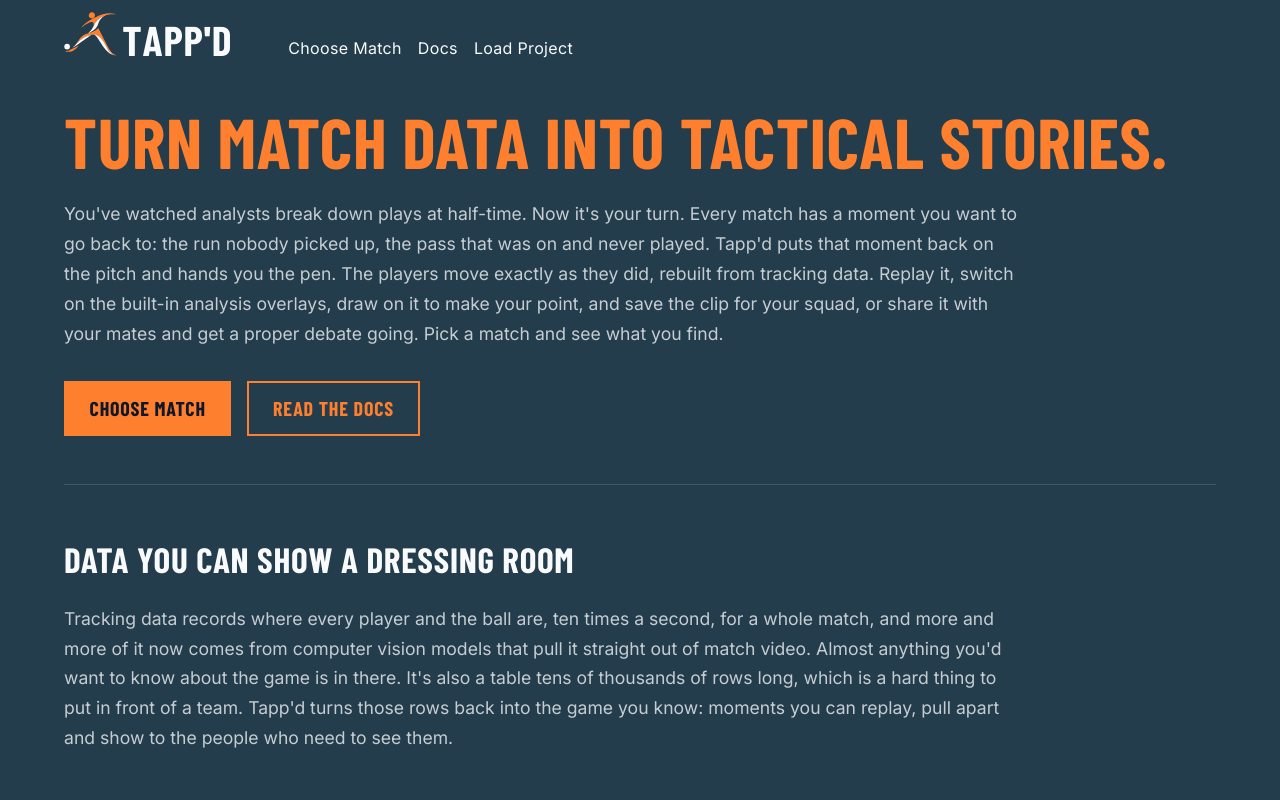
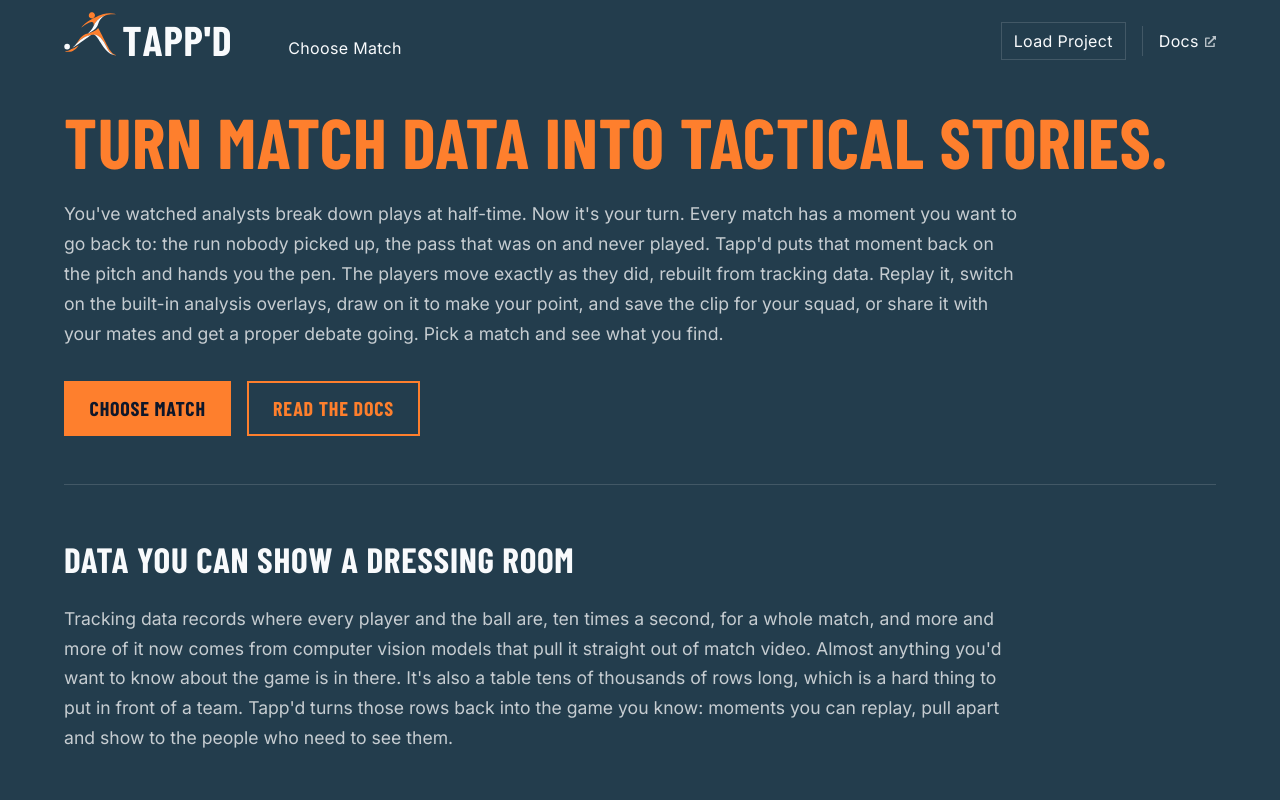
Before and after one commit to MihirT906/PlayTactix, a React (Vite) app in the folder frontend/: page / in a window 1280 px wide. Shown: the top 800 px of the page. Built offline with nearby package versions, Linux system fonts and the light colour scheme; no server answers; a web font is replaced by a local one.

Commit message:
update header bar

```diff
--- a/frontend/src/App.css
+++ b/frontend/src/App.css
@@ -6,9 +6,11 @@
 
 .app-header {
   display: flex;
+  flex-wrap: wrap;
   align-items: flex-end;
   justify-content: flex-start;
-  gap: 56px;
+  column-gap: 56px;
+  row-gap: 12px;
   margin-bottom: 24px;
   padding: 0;
   background: transparent;
@@ -30,6 +32,56 @@
   display: flex;
   align-items: center;
   gap: 16px;
+}
+
+/* Saving, loading and the docs, pushed to the far end of the header. */
+.app-header-actions {
+  display: flex;
+  flex-wrap: wrap;
+  align-items: center;
+  gap: 10px;
+  margin-left: auto;
+}
+
+/* Bordered, so the project actions read as buttons rather than places to go. */
+.app-header .app-header-file-action {
+  display: inline-flex;
+  align-items: center;
+  gap: 7px;
+  padding: 6px 12px;
+  border: 1px solid var(--surface-subtle-border);
+  font-size: 0.9rem;
+  transition: color 0.2s ease, border-color 0.2s ease, background 0.2s ease;
+}
+
+.app-header .app-header-file-action:hover:not(:disabled) {
+  border-color: var(--surface-subtle-border-hover);
+  background: var(--surface-subtle-background);
+}
+
+.unsaved-dot {
+  width: 7px;
+  height: 7px;
+  border-radius: 50%;
+  background: var(--color-accent);
+}
+
+.app-header-divider {
+  align-self: stretch;
+  width: 1px;
+  margin: 4px 6px;
+  background: var(--surface-subtle-border);
+}
+
+.app-header-docs {
+  display: inline-flex;
+  align-items: center;
+  gap: 6px;
+}
+
+.app-header-docs svg {
+  font-size: 0.7em;
+  opacity: 0.7;
 }
 
 .app-kicker {
--- a/frontend/src/App.tsx
+++ b/frontend/src/App.tsx
@@ -1,4 +1,5 @@
 import { useCallback, useEffect, useRef, useState, type RefObject } from 'react'
+import { FaExternalLinkAlt } from 'react-icons/fa'
 import { Link, Navigate, Route, Routes, matchPath, useBlocker, useMatch, useNavigate } from 'react-router-dom'
 import './App.css'
 import DataManager from './services/DataManager'
@@ -142,9 +143,12 @@ function AppContent({
       workFingerprint({ session, style: styleRef.current, matchData: matchMetaData, annotationStore, timelineStore })
     const [savedWorkRequest, setSavedWorkRequest] = useState(0)
     const markWorkSaved = useCallback(() => setSavedWorkRequest((request) => request + 1), [])
+    // Mirrored in state as well, so the Save button re-renders to show whether there are unsaved changes.
+    const [savedWork, setSavedWork] = useState<string | null>(null)
     useEffect(() => {
       if (savedWorkRequest === 0) return
       savedWorkRef.current = currentWork()
+      setSavedWork(savedWorkRef.current)
       // eslint-disable-next-line react-hooks/exhaustive-deps
     }, [savedWorkRequest])
 
@@ -416,7 +420,8 @@ function AppContent({
                 </Link>
               </h1>
             </div>
-            <div className="navigation-bar">
+            {/* Places to go next to the brand; things to do with a project, then help, at the far end. */}
+            <nav className="navigation-bar" aria-label="Main">
               <button
                 type="button"
                 className={`app-header-action ${isPickerRoute ? 'is-active' : ''}`}
@@ -435,14 +440,8 @@ function AppContent({
                   Back to Workspace
                 </button>
               ) : null}
-              <button
-                type="button"
-                className={`app-header-action ${isDocsRoute ? 'is-active' : ''}`}
-                onClick={() => window.open(ROUTES.docs, '_blank', 'noopener')}
-                aria-label="Docs"
-              >
-                Docs
-              </button>
+            </nav>
+            <div className="app-header-actions">
               <ProjectControls
                 annotationStore={annotationStore}
                 timelineStore={timelineStore}
@@ -457,7 +456,20 @@ function AppContent({
                 }}
                 onProjectSaved={markWorkSaved}
                 confirmDiscardWork={confirmDiscardWork}
+                savedWork={selectedMatchId === null ? null : savedWork}
+                annotationVersion={annotationVersion}
               />
+              <span className="app-header-divider" aria-hidden="true" />
+              <button
+                type="button"
+                className={`app-header-action app-header-docs ${isDocsRoute ? 'is-active' : ''}`}
+                onClick={() => window.open(ROUTES.docs, '_blank', 'noopener')}
+                aria-label="Docs (opens in a new tab)"
+                title="Opens in a new tab"
+              >
+                Docs
+                <FaExternalLinkAlt aria-hidden="true" />
+              </button>
             </div>
           </header>
 
--- a/frontend/src/components/ProjectControls.tsx
+++ b/frontend/src/components/ProjectControls.tsx
@@ -1,10 +1,10 @@
-import { useEffect, useRef, useState } from 'react'
+import { useEffect, useMemo, useRef, useState } from 'react'
 import { useMatchSession } from '../context/MatchSessionContext'
 import { useStyleConfig } from '../context/StyleConfigContext'
 import type AnnotationStore from '../services/AnnotationStore-optimized'
 import type TimelineStore from '../services/TimelineStore'
 import MatchDataManager from '../services/MatchDataManager'
-import { downloadProject, restoreProject, serializeProject, type RestoredProject } from '../services/projectSerializer'
+import { downloadProject, restoreProject, serializeProject, workFingerprint, type RestoredProject } from '../services/projectSerializer'
 import { parseProject } from '../types/SavedProject'
 import type { KeyMomentsData } from '../types/KeyMomentsDataInterfaces'
 import type { MatchData } from '../types/MatchDataInterfaces'
@@ -28,6 +28,10 @@ type ProjectControlsProps = {
   onProjectSaved: () => void
   // Asks the user before loading a project over work they haven't saved; false means stop.
   confirmDiscardWork: () => boolean
+  // The work as last saved, loaded or opened, to tell whether there are unsaved changes; null with no match open.
+  savedWork: string | null
+  // Bumped whenever the annotations change, which the store does not announce itself.
+  annotationVersion: number
 }
 
 const NOTICE_DURATION_MS = 6000
@@ -43,6 +47,8 @@ export default function ProjectControls({
   onProjectApplied,
   onProjectSaved,
   confirmDiscardWork,
+  savedWork,
+  annotationVersion,
 }: ProjectControlsProps) {
   const { session, selectMatch, restoreSession } = useMatchSession()
   const style = useStyleConfig()
@@ -50,6 +56,23 @@ export default function ProjectControls({
   const [pending, setPending] = useState<RestoredProject | null>(null)
   const [busy, setBusy] = useState(false)
   const [notice, setNotice] = useState<{ kind: 'info' | 'error'; text: string } | null>(null)
+
+  // The Insights tracks change in their own store, so listen for them to recheck for unsaved changes.
+  const [timelinesVersion, setTimelinesVersion] = useState(0)
+  useEffect(() => timelineStore.subscribe(() => setTimelinesVersion((version) => version + 1)), [timelineStore])
+
+  // Compared against what was last saved; the deps are the parts of the work that can change, so this
+  // is not redone on every frame of playback.
+  const { clip } = session.playback
+  const { eventMapFilters, eventMapExcludedIds, autoDisappearEvents, passNetworkConfig } = session.overlays
+  const { homeTeamColor, awayTeamColor, kitColors, teamVisibility, eventStyles, eventVisibility } = style
+  // The kit colours come as a fresh object each render, so their values are what is watched.
+  const { home: homeKitColor, away: awayKitColor } = kitColors
+  const hasUnsavedChanges = useMemo(
+    () => savedWork !== null && workFingerprint({ session, style, matchData, annotationStore, timelineStore }) !== savedWork,
+    // eslint-disable-next-line react-hooks/exhaustive-deps
+    [savedWork, clip, eventMapFilters, eventMapExcludedIds, autoDisappearEvents, passNetworkConfig, homeTeamColor, awayTeamColor, homeKitColor, awayKitColor, teamVisibility, eventStyles, eventVisibility, matchData, annotationVersion, timelinesVersion],
+  )
 
   useEffect(() => {
     if (!notice) return
@@ -144,20 +167,28 @@ export default function ProjectControls({
 
   return (
     <>
+      {/* Ahead of the buttons, so a message appearing does not shift them. */}
+      {notice ? (
+        <span className={`project-notice project-notice--${notice.kind}`} role="status">
+          {notice.text}
+        </span>
+      ) : null}
       {showSave ? (
         <button
           type="button"
-          className="app-header-action"
+          className="app-header-action app-header-file-action"
           onClick={handleSave}
           disabled={session.match.id === null || !matchReady}
-          aria-label="Save project"
+          aria-label={hasUnsavedChanges ? 'Save project (unsaved changes)' : 'Save project'}
+          title={hasUnsavedChanges ? 'You have unsaved changes' : undefined}
         >
+          {hasUnsavedChanges ? <span className="unsaved-dot" aria-hidden="true" /> : null}
           Save Project
         </button>
       ) : null}
       <button
         type="button"
-        className="app-header-action"
+        className="app-header-action app-header-file-action"
         onClick={() => {
           if (confirmDiscardWork()) fileInputRef.current?.click()
         }}
@@ -177,11 +208,6 @@ export default function ProjectControls({
           if (file) void handleFile(file)
         }}
       />
-      {notice ? (
-        <span className={`project-notice project-notice--${notice.kind}`} role="status">
-          {notice.text}
-        </span>
-      ) : null}
     </>
   )
 }
```
